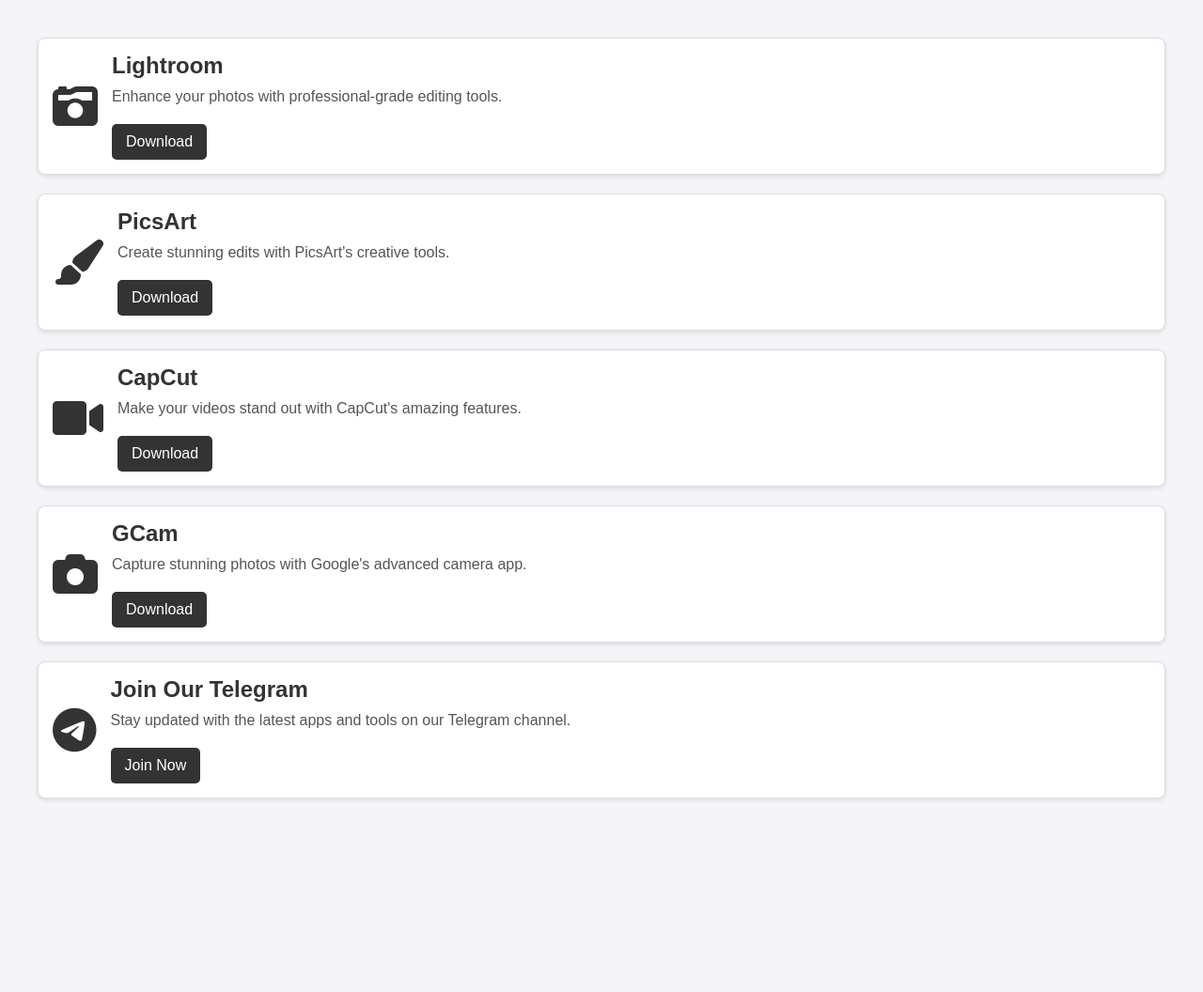
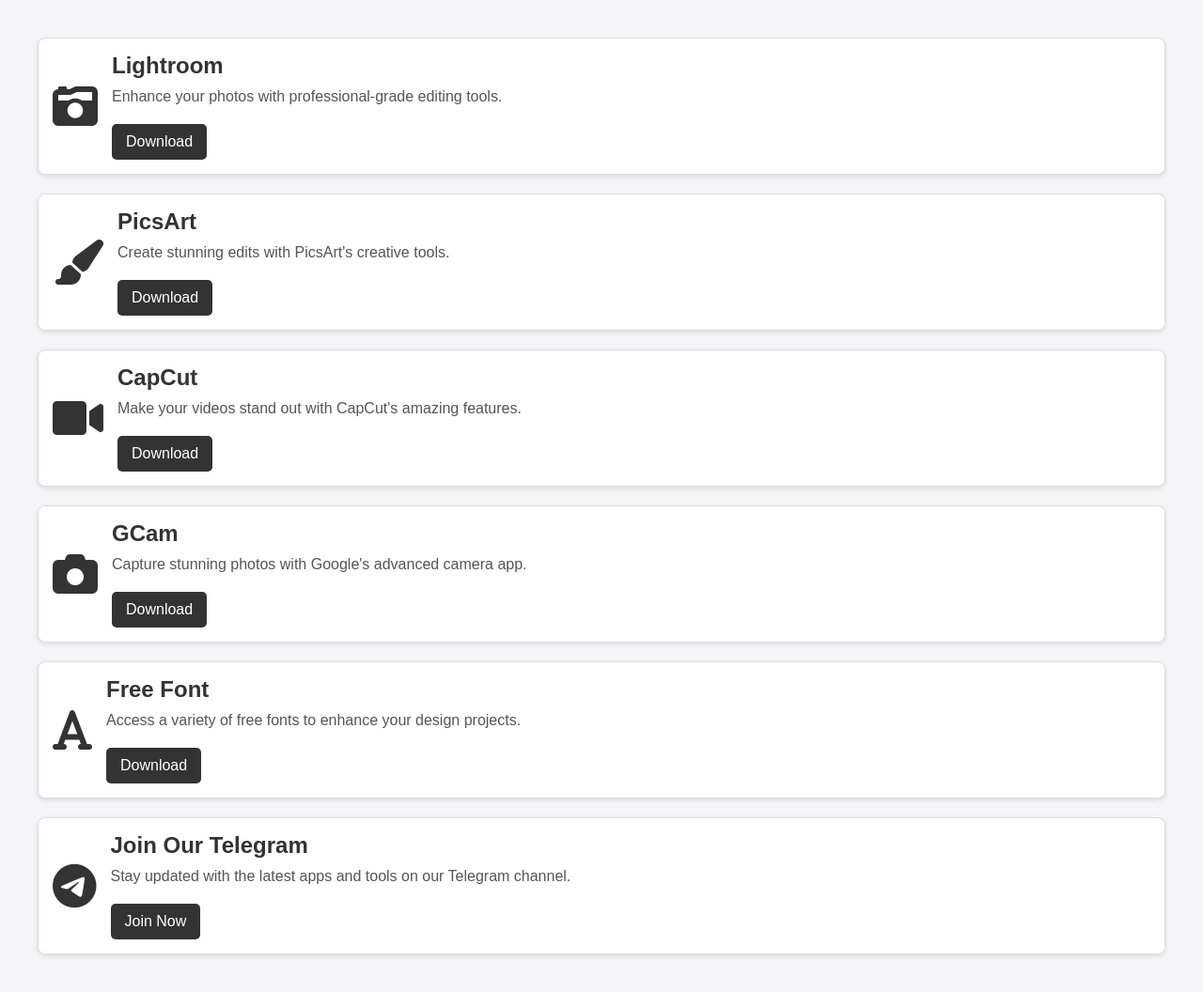
Before and after one commit to husainshawkat/App-Sharing-Platform-, a plain HTML site: page index.html in a window 1280 px wide. Shown: the whole page at 94% size. Before the commit the page ends 910 px from the top, so only its background shows below. Drawn offline with Linux system fonts and the light colour scheme.

Commit message:
Update index.html

```diff
--- a/index.html
+++ b/index.html
@@ -87,7 +87,7 @@
       <div class="content">
         <h3>Lightroom</h3>
         <p>Enhance your photos with professional-grade editing tools.</p>
-        <a href="https://t.me/PremiumAppAccount/105" target="_blank">Download</a>
+        <a href="https://upload.app/download/lightroom/com.adobe.lrmobile/826692979fd519990ddd18fa630590bcd5ca60356690e4c50e75cb0e5c9daddd" target="_blank">Download</a>
       </div>
     </div>
 
@@ -107,7 +107,7 @@
       <div class="content">
         <h3>CapCut</h3>
         <p>Make your videos stand out with CapCut's amazing features.</p>
-        <a href="https://t.me/PremiumAppAccount/104" target="_blank">Download</a>
+        <a href="https://t.me/PremiumAppAccount/93" target="_blank">Download</a>
       </div>
     </div>
 
@@ -121,13 +121,23 @@
       </div>
     </div>
 
+    <!-- Free Font -->
+    <div class="app-card">
+      <i class="fas fa-font"></i>
+      <div class="content">
+        <h3>Free Font</h3>
+        <p>Access a variety of free fonts to enhance your design projects.</p>
+        <a href="https://t.me/PremiumAppAccount/103" target="_blank">Download</a>
+      </div>
+    </div>
+
     <!-- Join Our Telegram -->
     <div class="app-card">
       <i class="fab fa-telegram"></i>
       <div class="content">
         <h3>Join Our Telegram</h3>
         <p>Stay updated with the latest apps and tools on our Telegram channel.</p>
-        <a href="https://t.me/PremiumAppAccount" target="_blank">Join Now</a>
+        <a href="https://t.me/YourTelegramChannel" target="_blank">Join Now</a>
       </div>
     </div>
   </div>
```
